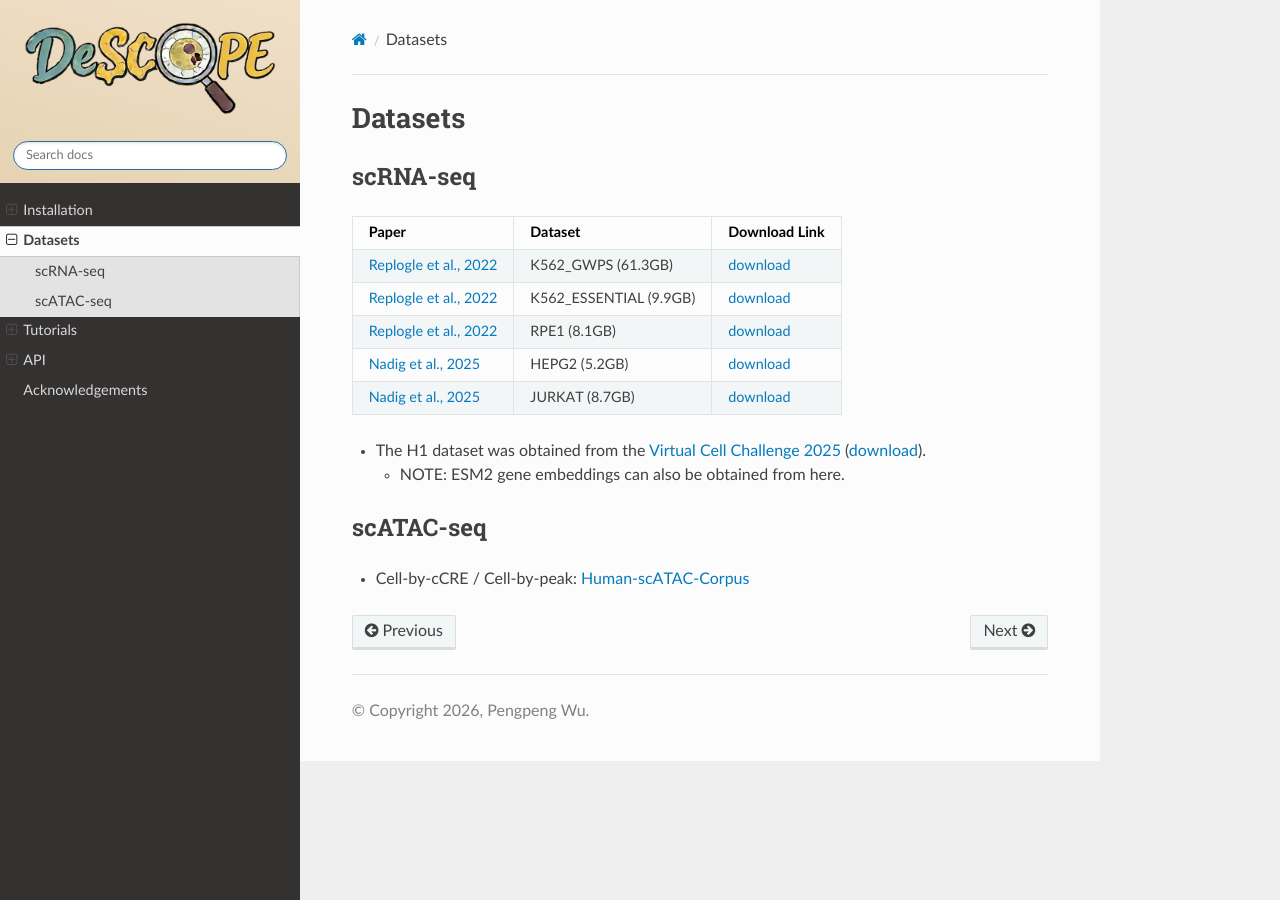
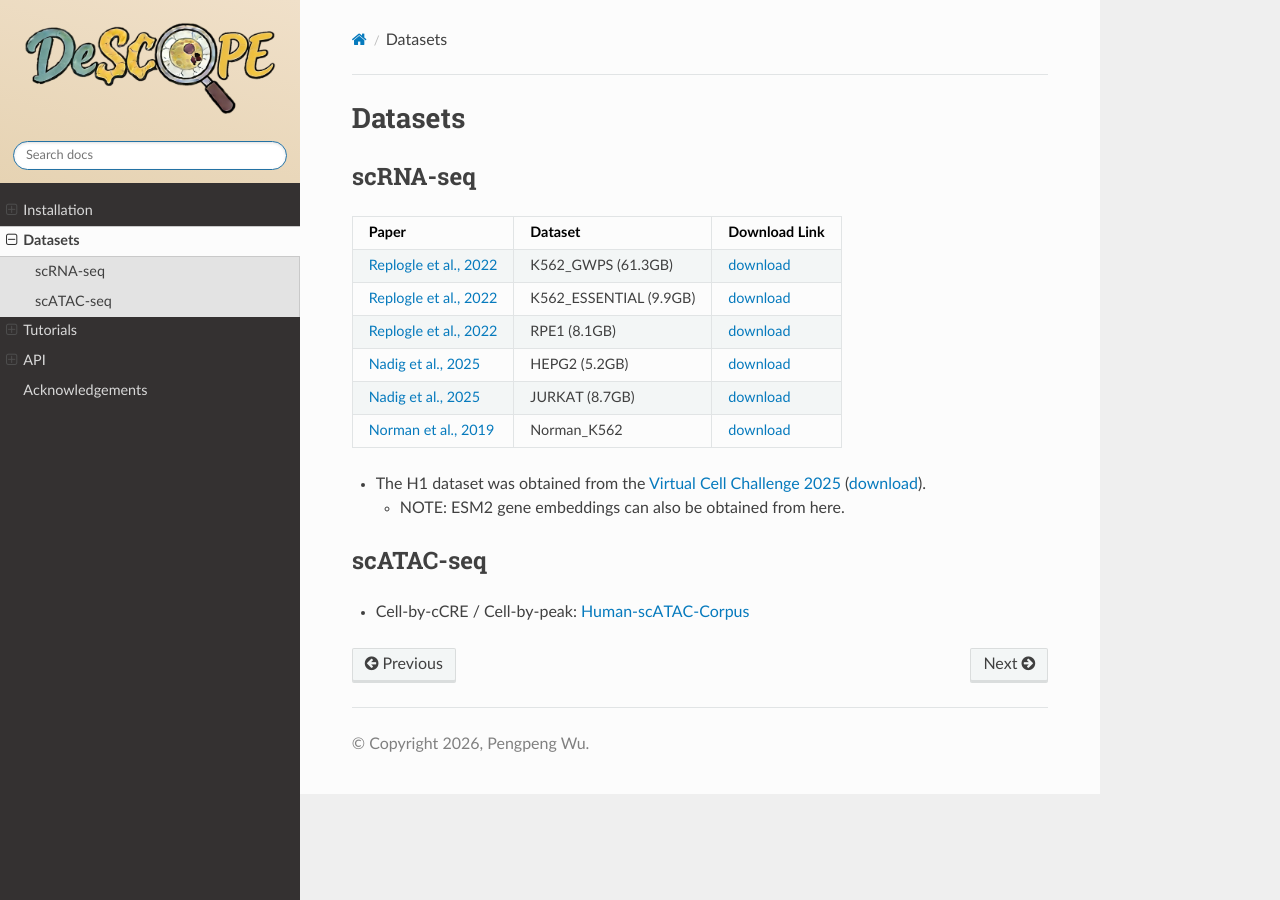
Before and after one commit to Peg-Wu/DeSCOPE, a Sphinx documentation site: the page built from docs/source/Datasets.md, in a window 1280 px wide. Built offline with Sphinx 7.4.7 and the Read the Docs theme 3.1.0, drawn with Linux system fonts in a browser that asks for light colours.

```diff
--- a/docs/source/Datasets.md
+++ b/docs/source/Datasets.md
@@ -9,6 +9,7 @@
 | [Replogle et al., 2022](https://www.cell.com/cell/fulltext/S0092-8674(22)00597-9) |      RPE1 (8.1GB)      | [download](https://plus.figshare.com/ndownloader/files/35775606) |
 | [Nadig et al., 2025](https://www.nature.com/articles/s41588-025-02169-3) |     HEPG2 (5.2GB)      | [download](https://www.ncbi.nlm.nih.gov/geo/download/?acc=GSE264667&format=file&file=GSE264667%5Fhepg2%5Fraw%5Fsinglecell%5F01%2Eh5ad) |
 | [Nadig et al., 2025](https://www.nature.com/articles/s41588-025-02169-3) |     JURKAT (8.7GB)     | [download](https://www.ncbi.nlm.nih.gov/geo/download/?acc=GSE264667&format=file&file=GSE264667%5Fjurkat%5Fraw%5Fsinglecell%5F01%2Eh5ad) |
+| [Norman et al., 2019](https://www.science.org/doi/10.1126/science.aax4438) |      Norman_K562       | [download](https://www.ncbi.nlm.nih.gov/geo/query/acc.cgi?acc=GSE133344) |
 
 - The H1 dataset was obtained from the [Virtual Cell Challenge 2025](https://virtualcellchallenge.org/) ([download](https://storage.googleapis.com/vcc_data_prod/datasets/state/competition_support_set.zip)).
   - NOTE: ESM2 gene embeddings can also be obtained from here.
```
Also changed, not shown: README.md (+1 -0 lines), assets/main_old.png (added), 1 other file.
